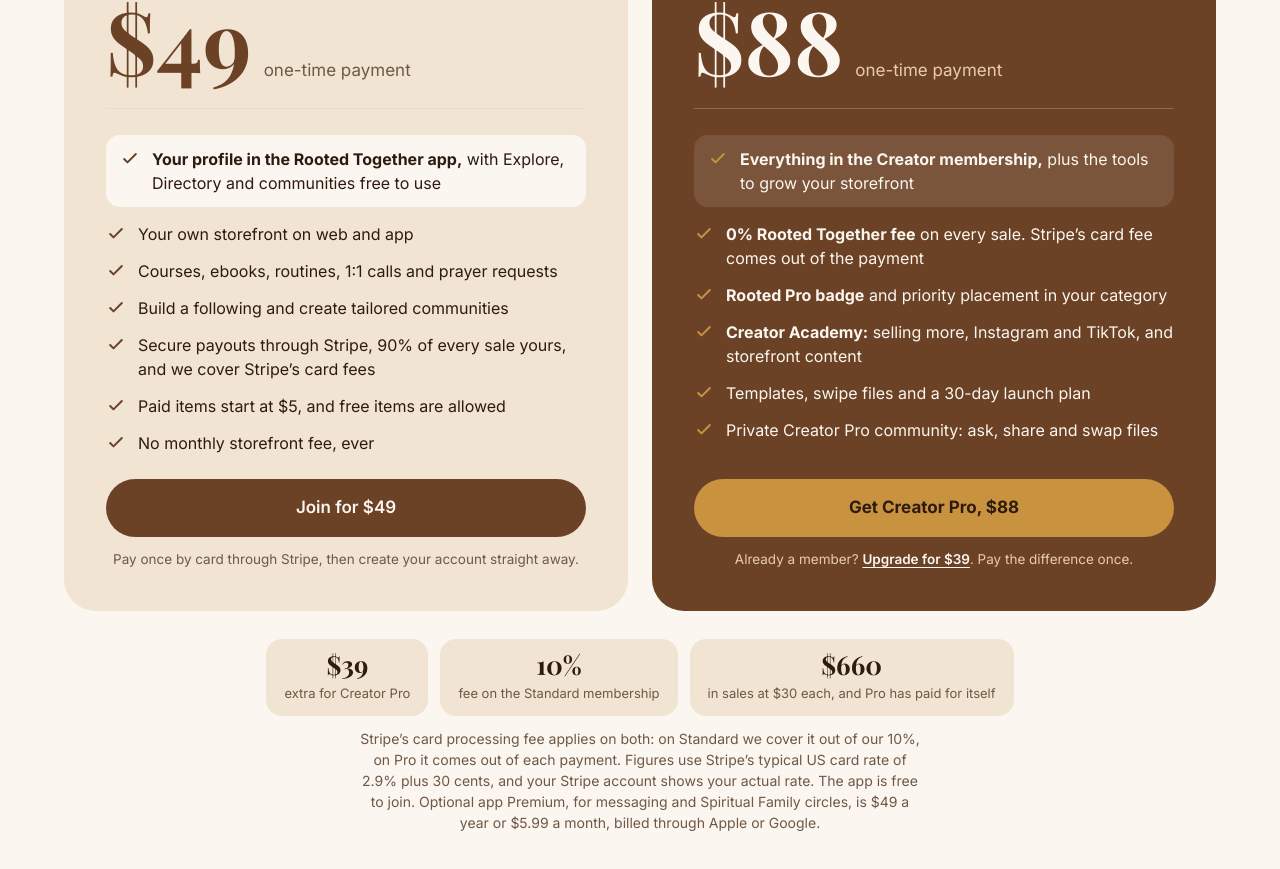
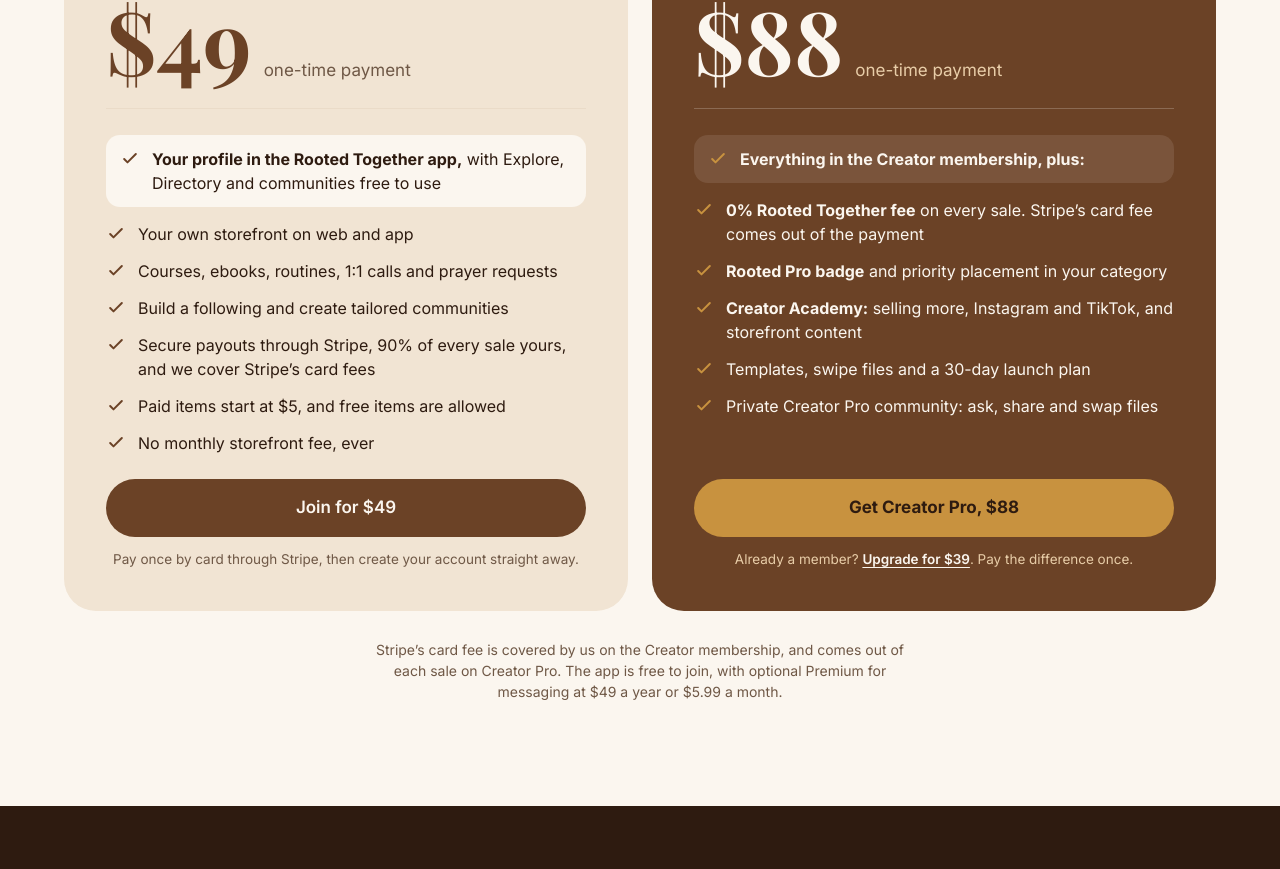
Before and after one commit to G-Rack/Onboarding-Rooted-Together-, a Next.js app: page / in a window 1280 px wide. Shown: the part 11131-12000 px from the top of the page. Built offline with nearby package versions, Linux system fonts and the light colour scheme; no server answers.

Commit message:
Simplify pricing note, clarify Pro includes everything in Standard

```diff
--- a/components/Pricing.js
+++ b/components/Pricing.js
@@ -37,7 +37,7 @@ export default function Pricing() {
         <div className="big"><b>$88</b><span>one-time payment</span></div>
         <hr />
         <ul className="grow">
-          <li className="hl"><svg className="ico"><use href="#i-check"/></svg><span><b>Everything in the Creator membership,</b> plus the tools to grow your storefront</span></li>
+          <li className="hl"><svg className="ico"><use href="#i-check"/></svg><span><b>Everything in the Creator membership, plus:</b></span></li>
           <li><svg className="ico"><use href="#i-check"/></svg><span><b>0% Rooted Together fee</b> on every sale. Stripe’s card fee comes out of the payment</span></li>
           <li><svg className="ico"><use href="#i-check"/></svg><span><b>Rooted Pro badge</b> and priority placement in your category</span></li>
           <li><svg className="ico"><use href="#i-check"/></svg><span><b>Creator Academy:</b> selling more, Instagram and TikTok, and storefront content</span></li>
@@ -56,12 +56,7 @@ export default function Pricing() {
     </div>
 
     <div className="plans-note">
-      <div className="facts">
-        <div><b>$39</b><span>extra for Creator Pro</span></div>
-        <div><b>10%</b><span>fee on the Standard membership</span></div>
-        <div><b>$660</b><span>in sales at $30 each, and Pro has paid for itself</span></div>
-      </div>
-      <p>Stripe’s card processing fee applies on both: on Standard we cover it out of our 10%, on Pro it comes out of each payment. Figures use Stripe’s typical US card rate of 2.9% plus 30 cents, and your Stripe account shows your actual rate. The app is free to join. Optional app Premium, for messaging and Spiritual Family circles, is $49 a year or $5.99 a month, billed through Apple or Google.</p>
+      <p>Stripe’s card fee is covered by us on the Creator membership, and comes out of each sale on Creator Pro. The app is free to join, with optional Premium for messaging at $49 a year or $5.99 a month.</p>
     </div>
   </div>
 </section>
```
